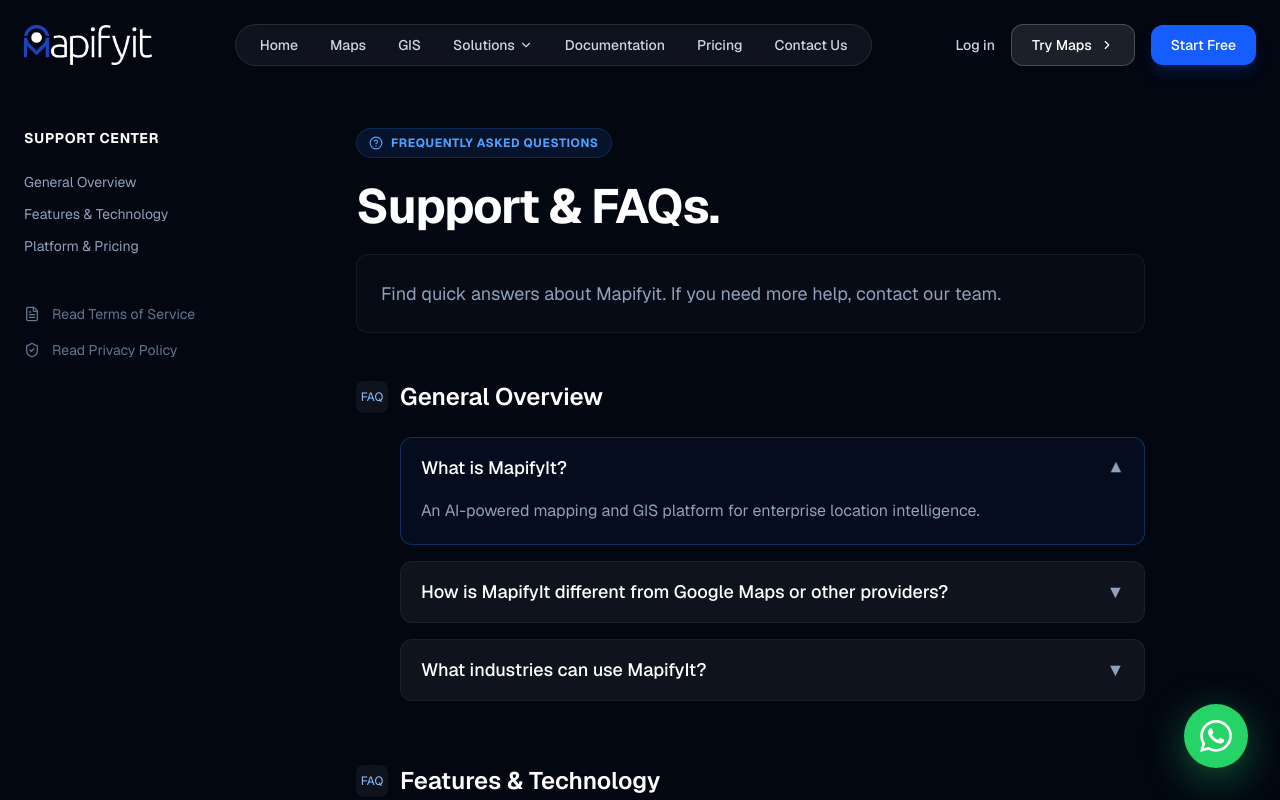
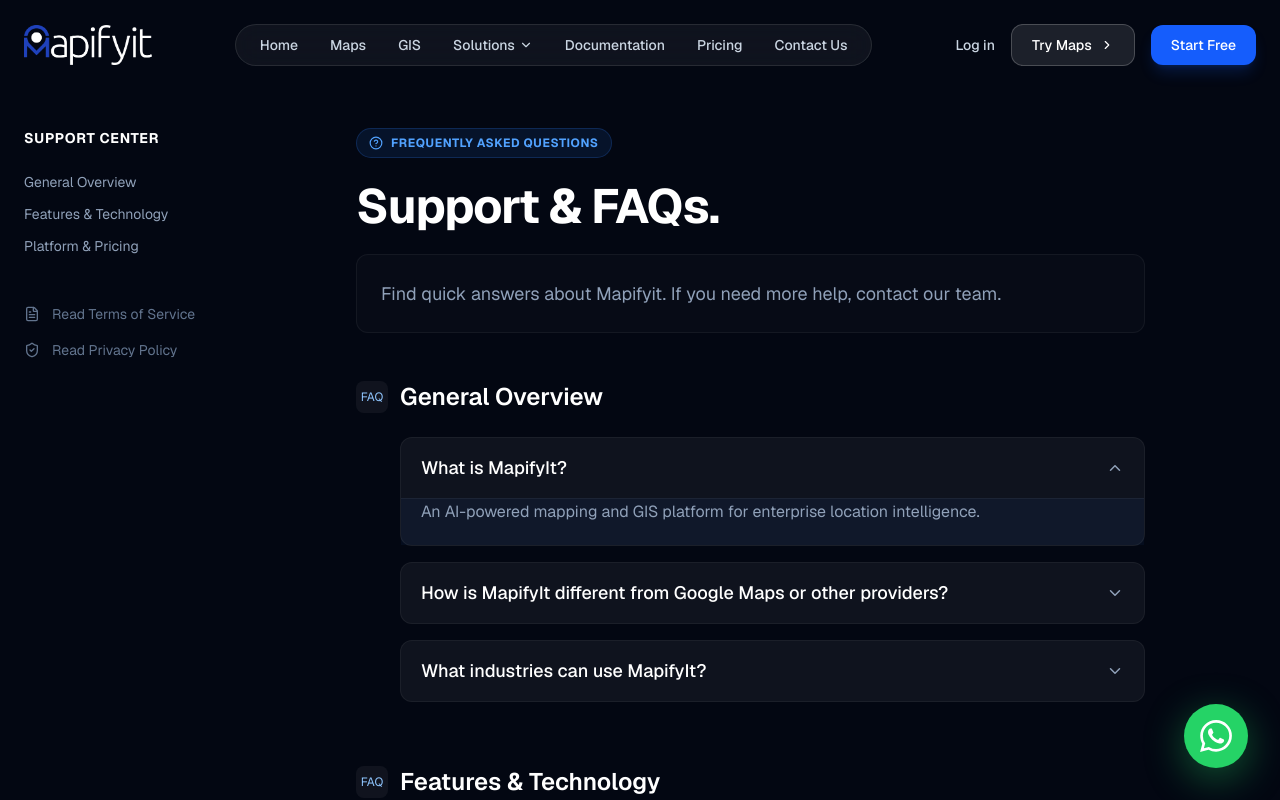
Before and after one commit to malik9594/mapifyit-web, a Next.js app: page /faqs in a window 1280 px wide. Shown: the top 800 px of the page. Built offline with nearby package versions, Linux system fonts and the light colour scheme.

Commit message:
new fixes

```diff
--- a/app/faqs/layout.tsx
+++ b/app/faqs/layout.tsx
@@ -1,11 +1,27 @@
 import type { Metadata } from "next";
 import Script from "next/script";
+import { faqCategories } from "@/data/faqData";
 
 export const dynamic = 'force-static';
 
 export const metadata: Metadata = {
   title: "Support & Frequently Asked Questions | Mapifyit",
   description: "Find answers to common questions about Mapifyit's enterprise mapping, GIS, and location intelligence solutions. Learn about pricing, integration, and platform capabilities.",
+};
+
+const faqStructuredData = {
+  "@context": "https://schema.org",
+  "@type": "FAQPage",
+  mainEntity: faqCategories.flatMap((category) =>
+    category.faqs.map((faq) => ({
+      "@type": "Question",
+      name: faq.question,
+      acceptedAnswer: {
+        "@type": "Answer",
+        text: faq.answer,
+      },
+    }))
+  ),
 };
 
 export default function FAQLayout({
@@ -18,8 +34,8 @@ export default function FAQLayout({
       <Script
         id="faq-jsonld"
         type="application/ld+json"
-        src="/scripts/faq.json"
         strategy="afterInteractive"
+        dangerouslySetInnerHTML={{ __html: JSON.stringify(faqStructuredData) }}
       />
       {children}
     </>
--- a/app/faqs/page.tsx
+++ b/app/faqs/page.tsx
@@ -2,7 +2,7 @@ import React from 'react';
 import Link from 'next/link';
 import { HelpCircle, FileText, ShieldCheck, MessageCircle } from 'lucide-react';
 import { faqCategories } from '@/data/faqData';
-import FAQSection from '@/components/FAQSection';
+import FAQClient from '@/components/FAQClient';
 
 export const dynamic = 'force-static';
 
@@ -54,7 +54,7 @@ export default function FAQPage() {
 
                         <div className="space-y-16">
                             {faqCategories.map((category, index) => (
-                                <FAQSection
+                                <FAQClient
                                     key={category.id}
                                     categoryId={category.id}
                                     defaultOpen={index === 0}
--- /dev/null
+++ b/components/FAQClient.tsx
@@ -0,0 +1,85 @@
+"use client";
+
+import React, { useEffect, useMemo, useState } from "react";
+import { ChevronDown } from "lucide-react";
+import { faqCategories } from "@/data/faqData";
+
+interface FAQClientProps {
+  categoryId: string;
+  defaultOpen?: boolean;
+}
+
+export default function FAQClient({ categoryId, defaultOpen = false }: FAQClientProps) {
+  const category = faqCategories.find((c) => c.id === categoryId);
+
+  const initialState = useMemo(() => {
+    if (!category) return {};
+
+    return category.faqs.reduce<Record<string, boolean>>((acc, faq, index) => {
+      acc[faq.question] = defaultOpen && index === 0;
+      return acc;
+    }, {});
+  }, [category, defaultOpen]);
+
+  const [openItems, setOpenItems] = useState<Record<string, boolean>>(initialState);
+
+  useEffect(() => {
+    setOpenItems(initialState);
+  }, [initialState]);
+
+  if (!category) return null;
+
+  const toggleItem = (question: string) => {
+    setOpenItems((prev) => ({
+      ...prev,
+      [question]: !prev[question],
+    }));
+  };
+
+  return (
+    <section id={category.id} className="scroll-mt-32">
+      <div className="flex items-center gap-3 mb-6">
+        <div className="w-8 h-8 rounded-lg bg-white/5 flex items-center justify-center text-xs text-blue-300">
+          FAQ
+        </div>
+        <h2 className="text-2xl font-semibold text-white">{category.title}</h2>
+      </div>
+
+      <div className="space-y-4 lg:pl-11">
+        {category.faqs.map((faq) => {
+          const isOpen = !!openItems[faq.question];
+          const questionId = `${category.id}-${faq.question.toLowerCase().replace(/[^a-z0-9]+/g, "-")}`;
+
+          return (
+            <div
+              key={faq.question}
+              className="group border border-white/5 rounded-xl bg-white/5 transition-colors duration-300"
+            >
+              <button
+                type="button"
+                aria-expanded={isOpen}
+                aria-controls={questionId}
+                onClick={() => toggleItem(faq.question)}
+                className="w-full px-5 py-4 flex items-center justify-between text-left text-white text-base md:text-lg font-medium"
+              >
+                <span>{faq.question}</span>
+                <ChevronDown
+                  className={`text-slate-400 transition-transform duration-300 ${isOpen ? "rotate-180" : ""}`}
+                  size={18}
+                />
+              </button>
+              {isOpen && (
+                <div
+                  id={questionId}
+                  className="px-5 pb-5 text-slate-400 leading-relaxed text-sm md:text-base border-t border-white/5 bg-blue-500/5"
+                >
+                  {faq.answer}
+                </div>
+              )}
+            </div>
+          );
+        })}
+      </div>
+    </section>
+  );
+}
--- a/components/FAQSection.tsx
+++ /dev/null
@@ -1,45 +0,0 @@
-import React from 'react';
-import { faqCategories } from '@/data/faqData';
-
-interface FAQSectionProps {
-  categoryId: string;
-  defaultOpen?: boolean;
-}
-
-/**
- * Server component version of the FAQ accordion.
- * Uses native <details>/<summary> so no client-side JS or hydration is needed.
- */
-export default function FAQSection({ categoryId, defaultOpen = false }: FAQSectionProps) {
-  const category = faqCategories.find((c) => c.id === categoryId);
-  if (!category) return null;
-
-  return (
-    <section id={category.id} className="scroll-mt-32">
-      <div className="flex items-center gap-3 mb-6">
-        <div className="w-8 h-8 rounded-lg bg-white/5 flex items-center justify-center text-xs text-blue-300">
-          FAQ
-        </div>
-        <h2 className="text-2xl font-semibold text-white">{category.title}</h2>
-      </div>
-
-      <div className="space-y-4 lg:pl-11">
-        {category.faqs.map((faq, index) => (
-          <details
-            key={faq.question}
-            className="group border border-white/5 rounded-xl bg-white/5 open:bg-blue-500/5 open:border-blue-500/30 transition-colors duration-300"
-            open={defaultOpen && index === 0}
-          >
-            <summary className="list-none cursor-pointer px-5 py-4 flex items-center justify-between text-left text-white text-base md:text-lg font-medium">
-              <span>{faq.question}</span>
-              <span className="text-slate-400 transition-transform duration-300 group-open:rotate-180">▼</span>
-            </summary>
-            <div className="px-5 pb-5 text-slate-400 leading-relaxed text-sm md:text-base">
-              {faq.answer}
-            </div>
-          </details>
-        ))}
-      </div>
-    </section>
-  );
-}
```
